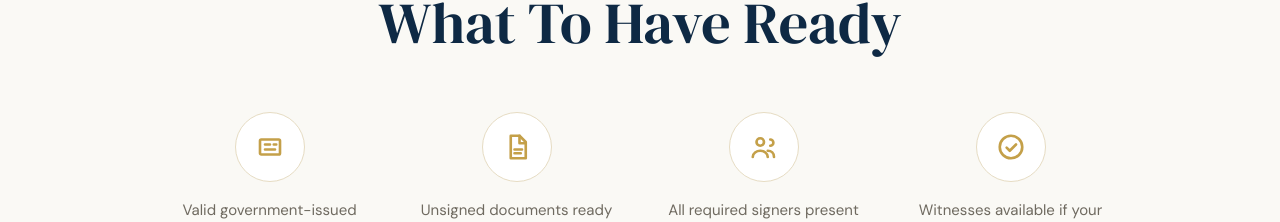
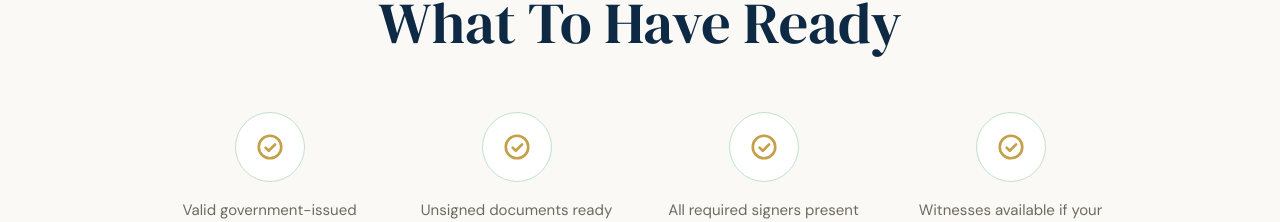
Before and after one commit to Hannahtosi23/central-valley-notary-group, a Next.js app: page / in a window 1280 px wide. Shown: the part 2537-2759 px from the top of the page. Built offline with nearby package versions, Linux system fonts and the light colour scheme.

Commit message:
Use green check marks in What To Have Ready

```diff
--- a/app/page.jsx
+++ b/app/page.jsx
@@ -535,6 +535,11 @@ export default function HomePage() {
           flex-shrink: 0;
         }
 
+        .ready-tile .circle-icon {
+          color: #2e9e4f;
+          border-color: #bfe3cb;
+        }
+
         .circle-icon .svg-icon {
           width: 30px;
           height: 30px;
@@ -951,21 +956,21 @@ export default function HomePage() {
           <div className="ready-grid">
             <div className="ready-tile">
               <div className="circle-icon">
-                <Icon type="id" />
+                <Icon type="check" />
               </div>
               <p>Valid government-issued photo ID</p>
             </div>
 
             <div className="ready-tile">
               <div className="circle-icon">
-                <Icon type="document" />
+                <Icon type="check" />
               </div>
               <p>Unsigned documents ready for review</p>
             </div>
 
             <div className="ready-tile">
               <div className="circle-icon">
-                <Icon type="users" />
+                <Icon type="check" />
               </div>
               <p>All required signers present</p>
             </div>
```
